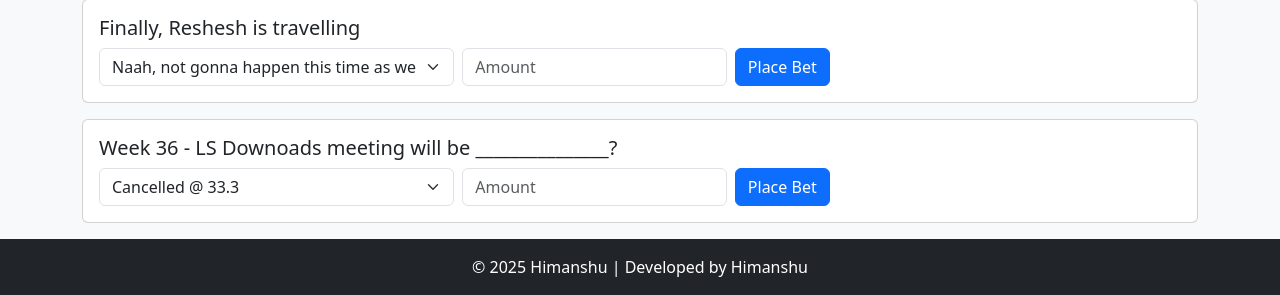
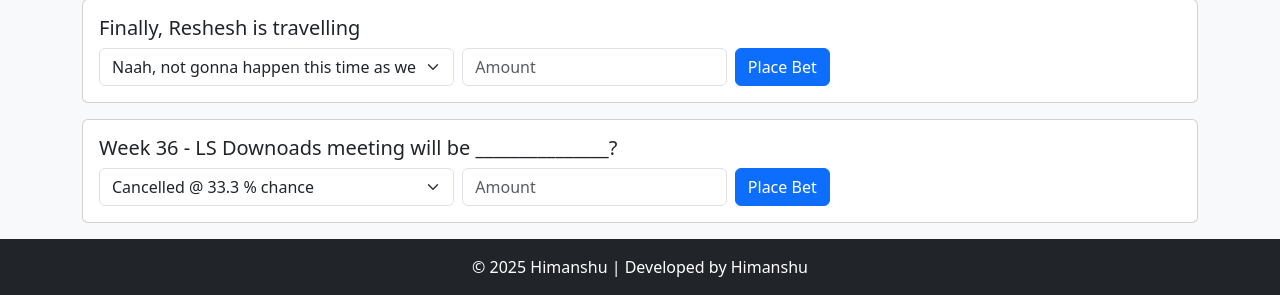
Before and after one commit to DarkulaX/Bet, a Flask app: page / in a window 1280 px wide. Shown: the part 608-903 px from the top of the page. Run offline with Flask 3, Linux system fonts and the light colour scheme; data comes from the database, SQL or seed files in the repository.

Commit message:
updated chances message

```diff
--- a/templates/index.html
+++ b/templates/index.html
@@ -37,7 +37,7 @@
               <div class="col-md-4">
                   <select name="outcome_id" class="form-select">
                       {% for o in e.outcomes %}
-                          <option value="{{o.id}}">{{o.outcome_name}} @ {{o.odds}}</option>
+                          <option value="{{o.id}}">{{o.outcome_name}} @ {{o.odds}} % chance</option>
                       {% endfor %}
                   </select>
               </div>
```
